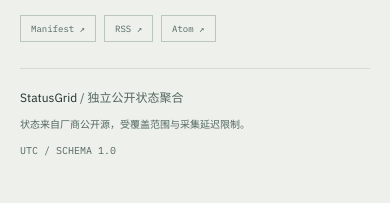
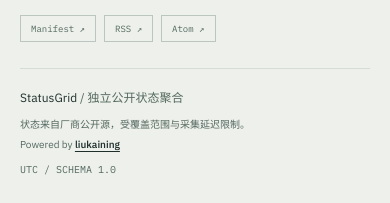
Before and after one commit to liu-kaining/StatusGrid, a React (Vite) app: page / in a window 390 px wide. Shown: the part 655-858 px from the top of the page. Built offline with nearby package versions, Linux system fonts and the light colour scheme.

Commit message:
Add author branding and GitHub link to the footer

```diff
--- a/src/web/App.tsx
+++ b/src/web/App.tsx
@@ -162,7 +162,14 @@ export function App() {
       </> : <div className="initial-state"><span className="eyebrow">STATUSGRID / PUBLIC SIGNALS</span><h1>服务状态观测台<span className="heading-period">.</span></h1>
         {refreshing ? <StateNotice title="正在读取已发布快照…" /> : <StateNotice title="尚无可用快照" tone="warning" retry={() => void refresh()}>请先运行采集与公开数据导出，再重新检查。{refreshError}</StateNotice>}</div>}
       <DataAccess manifest={manifest} />
-      <footer className="site-footer"><span>StatusGrid <span className="muted">/ 独立公开状态聚合</span></span><span>状态来自厂商公开源，受覆盖范围与采集延迟限制。</span><span className="mono">UTC / SCHEMA 1.0</span></footer>
+      <footer className="site-footer">
+        <span>StatusGrid <span className="muted">/ 独立公开状态聚合</span></span>
+        <span className="footer-note">
+          <span>状态来自厂商公开源，受覆盖范围与采集延迟限制。</span>
+          <span>Powered by <a href="https://github.com/liu-kaining" target="_blank" rel="noopener noreferrer">liukaining</a></span>
+        </span>
+        <span className="mono">UTC / SCHEMA 1.0</span>
+      </footer>
     </main>
     </div>
     {state.view !== 'day' && state.provider && summary && <ProviderDetail key={state.provider} provider={summary.providers.find(({ id }) => id === state.provider)}
--- a/src/web/styles/layout.css
+++ b/src/web/styles/layout.css
@@ -15,6 +15,9 @@ main { max-width: 1600px; margin: 0 auto; padding: 42px 40px 0; }
 .data-access { display: flex; justify-content: space-between; gap: 24px; align-items: center; border-top: 1px solid var(--border); padding: 26px 0; margin-top: 36px; }
 .site-footer { display: flex; align-items: center; justify-content: space-between; gap: 24px; border-top: 1px solid var(--border-soft); padding: 20px 0 28px; color: var(--muted); font-size: 10px; }
 .site-footer > span:first-child { color: var(--text); font-size: 12px; }
+.footer-note { display: flex; flex-direction: column; align-items: center; gap: 4px; }
+.footer-note a { color: var(--text); font-weight: 550; text-decoration: underline; text-underline-offset: 3px; }
+.footer-note a:hover { color: var(--focus); }
 .initial-state { padding: 36px 0 100px; min-height: 400px; }
 .initial-state h1 { margin: 10px 0 36px; font-size: 32px; font-weight: 500; }
 .modal-backdrop { position: fixed; inset: 0; z-index: 20; background: var(--shadow); display: flex; justify-content: flex-end; }
@@ -48,6 +51,7 @@ main { max-width: 1600px; margin: 0 auto; padding: 42px 40px 0; }
   .matrix-group-heading > span { font-size: 8px; letter-spacing: .4px; }
   .data-access { flex-direction: column; align-items: flex-start; gap: 16px; margin-top: 28px; }
   .site-footer { flex-direction: column; align-items: flex-start; gap: 10px; }
+  .footer-note { align-items: flex-start; }
   .detail-header { padding: 20px; } .detail-body { padding: 22px 20px; } .detail-panel { border-left: 0; }
   .detail-header h2 { font-size: 24px; }
   .day-metrics { grid-template-columns: repeat(2, minmax(0, 1fr)); }
```
